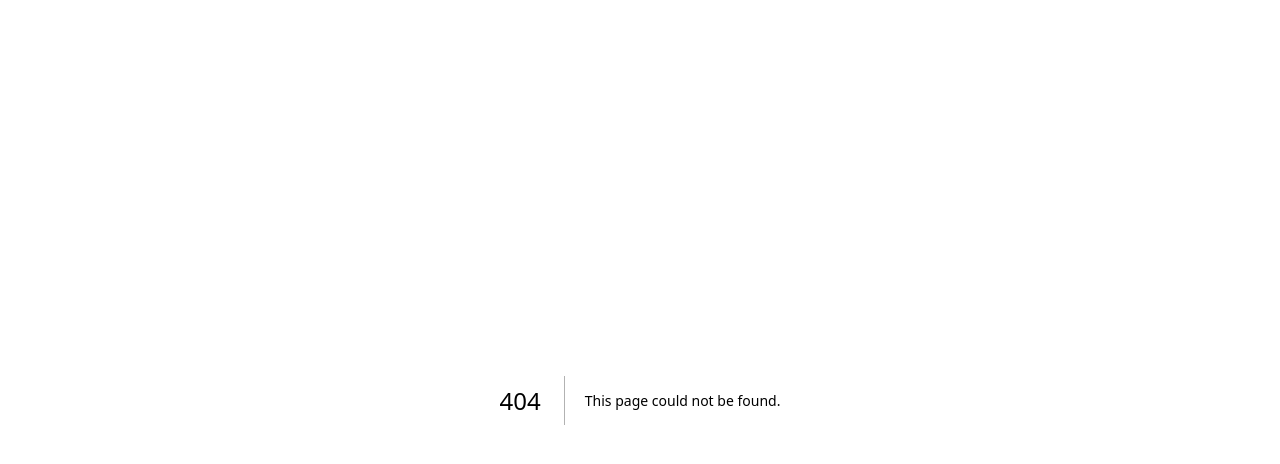
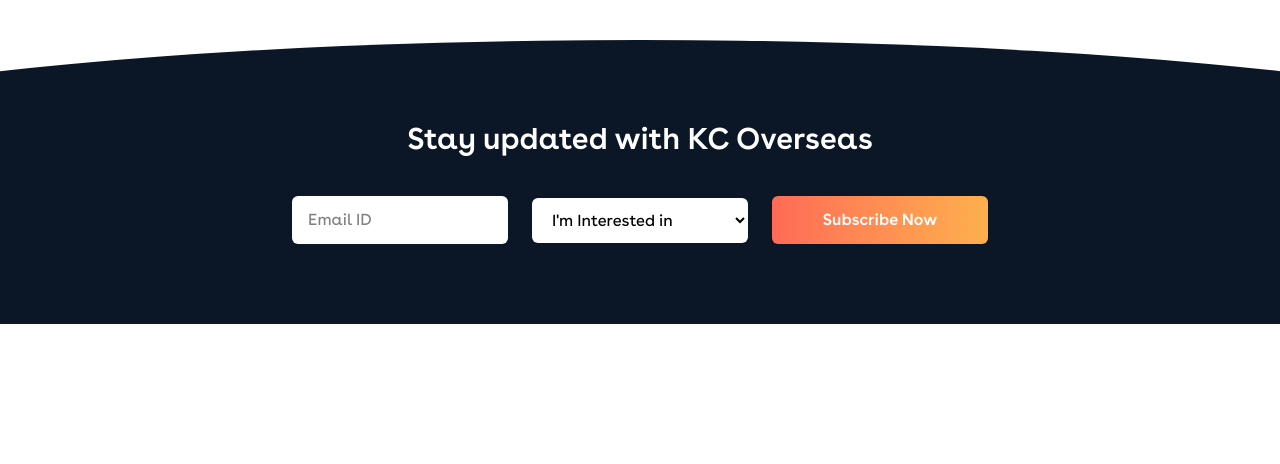
Before and after one commit to sanjaypinna/kc-overseas, a Next.js app: page /components/Footer in a window 1280 px wide. Before the commit this address had no page. Shown: the top 464 px of the page. Built offline with nearby package versions, Linux system fonts and the light colour scheme.

Commit message:
add footer

```diff
--- /dev/null
+++ b/pages/components/Footer.tsx
@@ -0,0 +1,40 @@
+"use client";
+import React from "react";
+import styles from "../../styles/home.module.css";
+const Footer = () => {
+  return (
+    <div className={` ${styles["footer"]} text-white py-20 px-10 mt-10 lg:py-20`}>
+      {/* Content */}
+
+      <div className="container mx-auto text-center">
+        <h2 className="text-2xl lg:text-3xl font-semibold mb-10">
+          Stay updated with KC Overseas
+        </h2>
+
+        <form className="flex flex-col lg:flex-row justify-center text-white items-center gap-6  mx-auto">
+          <input
+            type="email"
+            placeholder="Email ID"
+            className="lg:max-w-[18%] w-2/4 px-4 py-3 bg-white rounded-md text-black"
+          />
+          <select
+            className="lg:max-w-[18%] w-2/4 px-4 py-3 bg-white rounded-md text-black"
+            defaultValue=""
+          >
+            <option value="" disabled>
+              I&apos;m Interested in
+            </option>
+            <option value="study">Study Abroad</option>
+            <option value="visa">Visa Assistance</option>
+            <option value="counselling">Counselling</option>
+          </select>
+          <button className="bg-gradient-to-r from-[#FF6A56] lg:max-w-[18%] w-2/4  h-fit to-[#FDAF4D] text-white font-semibold px-5 py-3 rounded-md">
+            Subscribe Now
+          </button>
+        </form>
+      </div>
+    </div>
+  );
+};
+
+export default Footer;
--- a/pages/index.tsx
+++ b/pages/index.tsx
@@ -6,6 +6,7 @@ import Steps from "./components/Steps";
 import Events from "./components/Events";
 import Testimonials from "./components/Testimonials";
 import Updates from "./components/Updates";
+import Footer from "./components/Footer";
 const Home = () => {
   return (
     <main className="w-full">
@@ -16,6 +17,7 @@ const Home = () => {
       <Events />
       <Testimonials />
       <Updates/>
+      <Footer/>
     </main>
   );
 };
--- a/styles/home.module.css
+++ b/styles/home.module.css
@@ -41,3 +41,27 @@
 .services-card {
   box-shadow: 0px 8px 25px 0px #0000001a;
 }
+
+
+.footer {
+  position: relative;
+  overflow: hidden;
+  z-index: 1;
+  background: transparent;
+}
+
+.footer::before {
+  content: "";
+  position: absolute;
+  top: 0;
+  left: 0;
+  right: 0;
+  bottom: 0;
+  background-color: #0B1626;
+  z-index: -1;
+  border-top-left-radius: 0;
+  border-top-right-radius: 0;
+  border-bottom-left-radius: 78%;
+  border-bottom-right-radius: 78%;
+  transform: scaleX(1.6) scaleY(-1); /* <- flip curve to top */
+}
```
Also changed, not shown: public/Union.svg (added).
